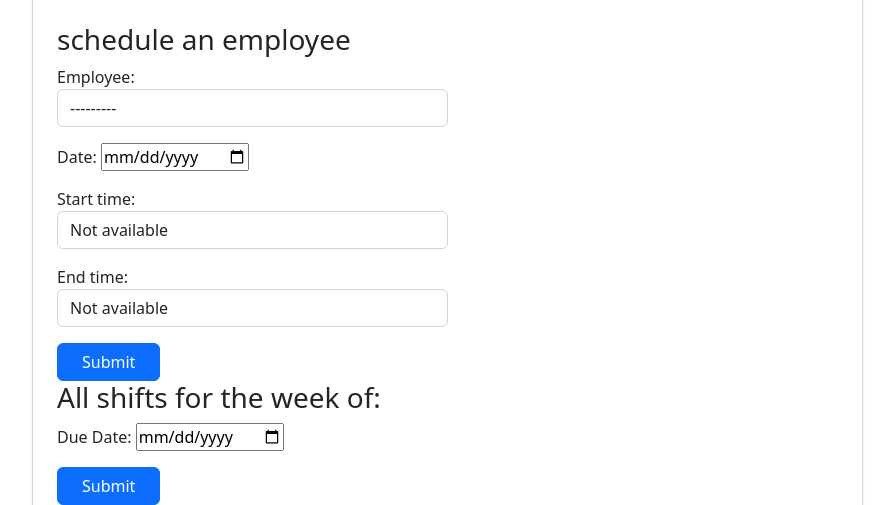
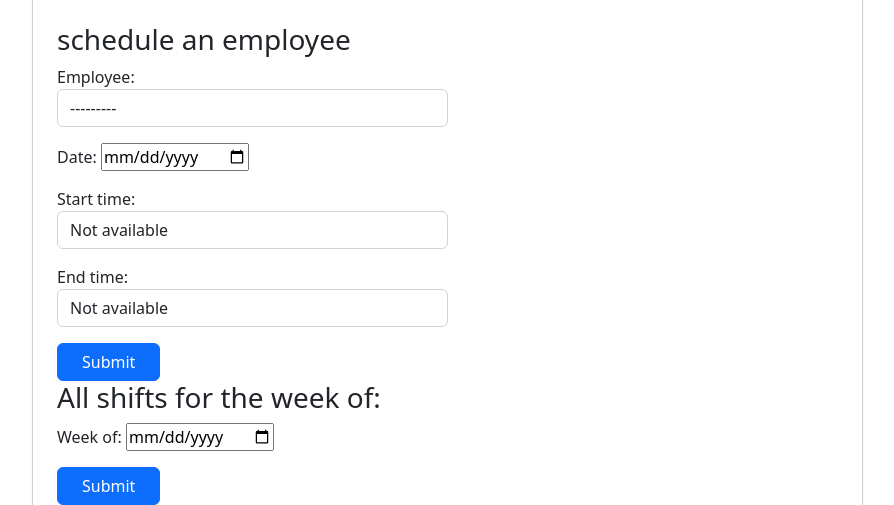
Before and after one commit to d0ugherty/senior-project-group, a Django app: page /schedule_employee/ in a window 1280 px wide. Shown: the part 481-986 px from the top of the page, without its empty margins (50-944 px from the left). Run offline with Django 3.2, Linux system fonts and the light colour scheme; a user stored in the database is signed in; tables that the repository leaves empty hold one stand-in row (values such as "Sample post"); some libraries are stand-ins or nearby versions.

Commit message:
fixed the html bug on schedule page.

```diff
--- a/walrus/walrus/forms.py
+++ b/walrus/walrus/forms.py
@@ -104,7 +104,7 @@ class scheduleEmployee(forms.Form):
 
 
 class selectWeek(forms.Form):
-    week_date = forms.DateField(label="Due Date", widget=DateInput, required=False)
+    week_date = forms.DateField(label="Week of", widget=DateInput, required=False)
 
 class projectForm(forms.Form):
     name = forms.CharField(label="Project Name",max_length=250)
--- a/walrus/walrus/templates/htmx_fragments/shift_week_schedule.html
+++ b/walrus/walrus/templates/htmx_fragments/shift_week_schedule.html
@@ -1,14 +1,12 @@
 {% load static %}
 <link rel="stylesheet" href="https://cdnjs.cloudflare.com/ajax/libs/MaterialDesign-Webfont/7.2.96/css/materialdesignicons.min.css" integrity="sha512-LX0YV/MWBEn2dwXCYgQHrpa9HJkwB+S+bnBpifSOTO1No27TqNMKYoAn6ff2FBh03THAzAiiCwQ+aPX+/Qt/Ow==" crossorigin="anonymous" referrerpolicy="no-referrer">
 <link rel="stylesheet" href="{% static '/css/form.css' %}">
-</link>
-</link>
+
 
  <div id="create-shift-form-container" >
         <form hx-post="{%url 'schedule_employee' %}"
         hx-target="#create-shift-form-container"
         hx-swap="outerHTML">
-            <br>
                         <h3>schedule an employee</h3>
 
                     {{ schedule_form.as_p }}
@@ -59,7 +57,6 @@
                         {% endif %}
 
                         {% endfor %}
-                        <br>
                       </tr>
                   {% endfor %}
               </tbody>
--- a/walrus/walrus/templates/schedule_employee.html
+++ b/walrus/walrus/templates/schedule_employee.html
@@ -41,11 +41,12 @@
     <div class="tab-content p-4">
       <a href="{% url 'manager_tools' %}" class="btn btn-primary px-4 back_button">Go Back</a>
 
-      {%include 'htmx_fragments/avil_s.html'%}
-      {%include 'htmx_fragments/shift_week_schedule.html'%}
+
 
       <div class="tab-pane active show" id="projects-tab" role="tabpanel">
-
+       {%include 'htmx_fragments/avil_s.html'%}
+       <br>
+            {%include 'htmx_fragments/shift_week_schedule.html'%}
         <div class="d-flex align-items-center">
 
           <div class="flex-1">
@@ -62,7 +63,6 @@
     </div>
     </div>
 
-  </form>
 
 
 
```
Also changed, not shown: walrus/walrus/templates/htmx_fragments/notifications.html (line endings or trailing spaces), walrus/walrus/views.py (line endings or trailing spaces).
